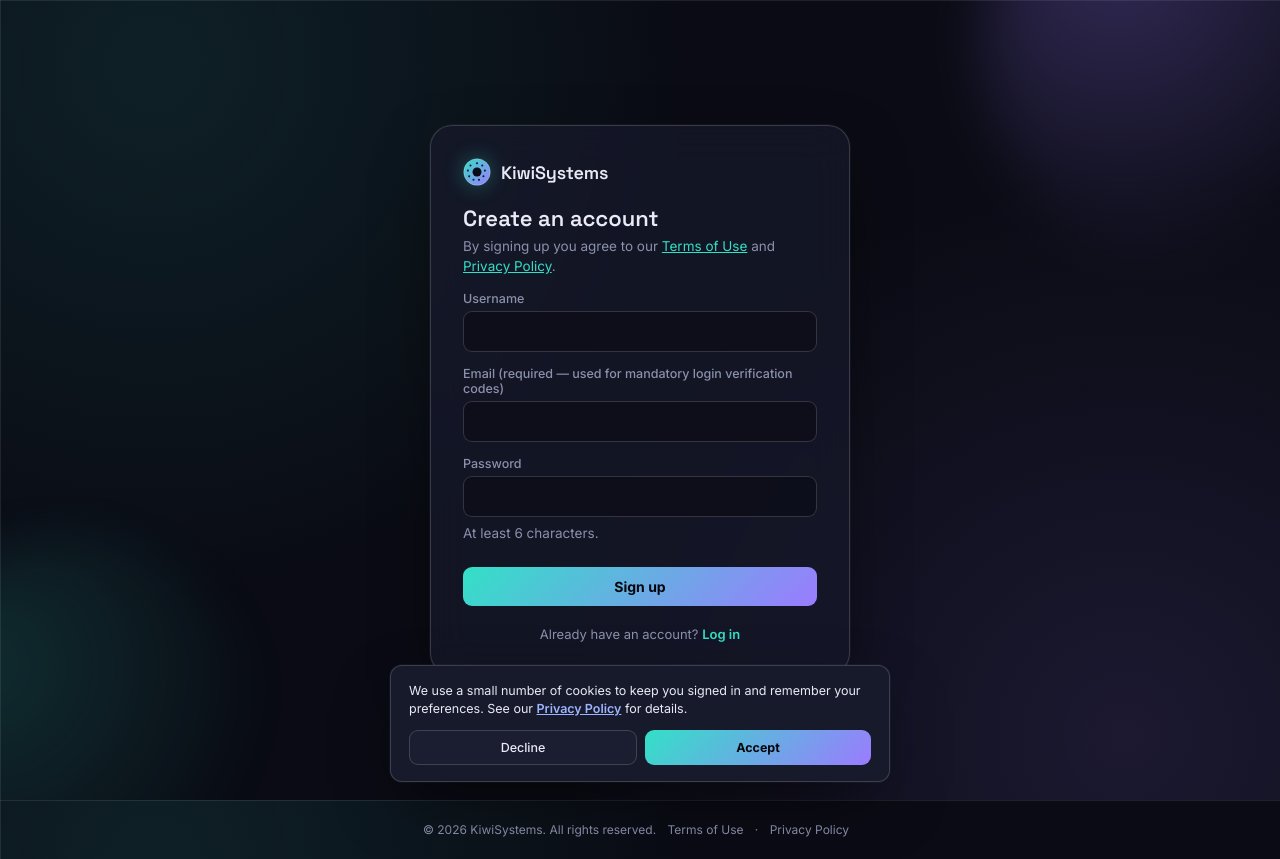
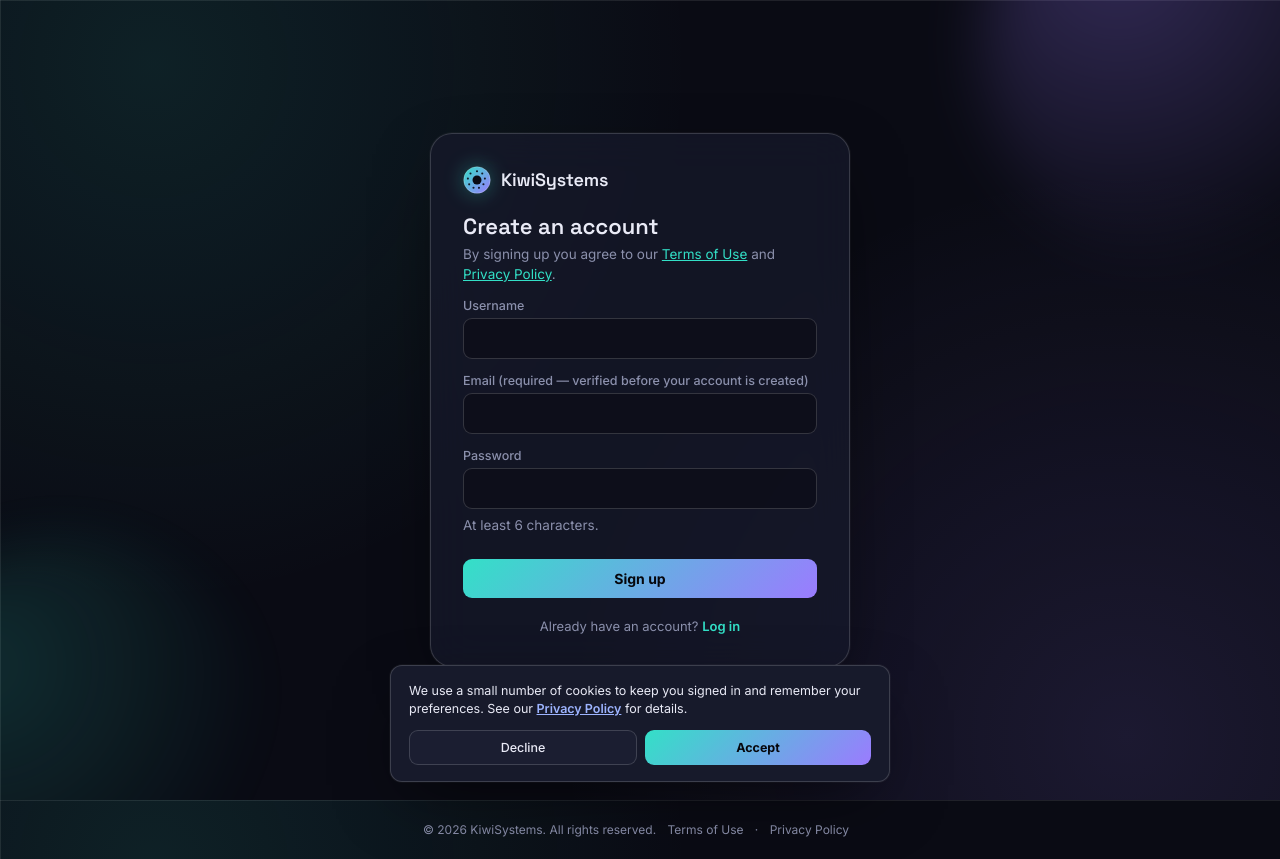
Before and after one commit to KiwiSystems-ee/KiwiSystems-AI, a Flask app: page /signup in a window 1280 px wide. Run offline with Flask 3, Linux system fonts and the light colour scheme.

Commit message:
Enhance signup process with email verification and 2FA
Updated email label to clarify verification requirement and added 2FA verification step with code input.

```diff
--- a/templates/signup.html
+++ b/templates/signup.html
@@ -8,7 +8,7 @@
 <body>
 
 <main class="page-center">
-  <div class="card">
+  <div class="card" id="step-details">
     {% include '_brand.html' %}
     <h2>Create an account</h2>
     <p>By signing up you agree to our <a href="/terms">Terms of Use</a> and <a href="/privacy">Privacy Policy</a>.</p>
@@ -17,7 +17,7 @@
       <label for="username">Username</label>
       <input type="text" id="username" autocomplete="username">
 
-      <label for="email">Email (required — used for mandatory login verification codes)</label>
+      <label for="email">Email (required — verified before your account is created)</label>
       <input type="email" id="email" autocomplete="email" required>
 
       <label for="password">Password</label>
@@ -30,6 +30,22 @@
 
     <div class="switch-link">Already have an account? <a href="/login">Log in</a></div>
   </div>
+
+  <div class="card" id="step-2fa" style="display:none;">
+    {% include '_brand.html' %}
+    <h2>Verify your email</h2>
+    <p>We emailed a 6-digit code to the address you entered. Enter it to finish creating your account.</p>
+
+    <form onsubmit="event.preventDefault(); doVerify();">
+      <label for="code">Verification code</label>
+      <input type="text" id="code" inputmode="numeric" autocomplete="one-time-code" placeholder="123456">
+
+      <button class="primary" type="submit">Verify and create account</button>
+      <div class="error" id="verify-error" role="alert"></div>
+    </form>
+
+    <div class="switch-link"><a href="#" onclick="resendCode(); return false;">Resend code</a></div>
+  </div>
 </main>
 
 <footer class="site-footer">
@@ -39,6 +55,8 @@
 
 <script src="{{ url_for('static', filename='cookie-consent.js') }}"></script>
 <script>
+let pendingUsername = '';
+
 async function doSignup() {
   const username = document.getElementById('username').value.trim();
   const email = document.getElementById('email').value.trim();
@@ -51,7 +69,7 @@ async function doSignup() {
     return;
   }
   if (!email) {
-    errorEl.textContent = 'Email is required — login uses mandatory verification codes.';
+    errorEl.textContent = 'Email is required — it gets verified before your account is created.';
     return;
   }
 
@@ -61,11 +79,52 @@ async function doSignup() {
     body: JSON.stringify({ username, email, password })
   });
   const data = await res.json();
+
+  if (!data.ok) {
+    errorEl.textContent = data.error || 'Signup failed';
+    return;
+  }
+
+  if (data.requires_verification) {
+    pendingUsername = username;
+    document.getElementById('step-details').style.display = 'none';
+    document.getElementById('step-2fa').style.display = 'block';
+  } else {
+    // Email couldn't be sent (e.g. EmailJS not configured yet) -- the
+    // account was still created so signup isn't blocked entirely.
+    window.location.href = '/';
+  }
+}
+
+async function doVerify() {
+  const code = document.getElementById('code').value.trim();
+  const errorEl = document.getElementById('verify-error');
+  errorEl.textContent = '';
+
+  const res = await fetch('/api/signup/verify-2fa', {
+    method: 'POST',
+    headers: { 'Content-Type': 'application/json' },
+    body: JSON.stringify({ username: pendingUsername, code })
+  });
+  const data = await res.json();
   if (data.ok) {
     window.location.href = '/';
   } else {
-    errorEl.textContent = data.error || 'Signup failed';
+    errorEl.textContent = data.error || 'Verification failed';
   }
+}
+
+async function resendCode() {
+  const errorEl = document.getElementById('verify-error');
+  errorEl.textContent = '';
+  const res = await fetch('/api/signup/resend-2fa', {
+    method: 'POST',
+    headers: { 'Content-Type': 'application/json' },
+    body: JSON.stringify({ username: pendingUsername })
+  });
+  const data = await res.json();
+  errorEl.style.color = data.ok ? 'var(--kiwi-green)' : 'var(--error)';
+  errorEl.textContent = data.ok ? 'New code sent.' : (data.error || 'Could not resend code');
 }
 </script>
 
```
